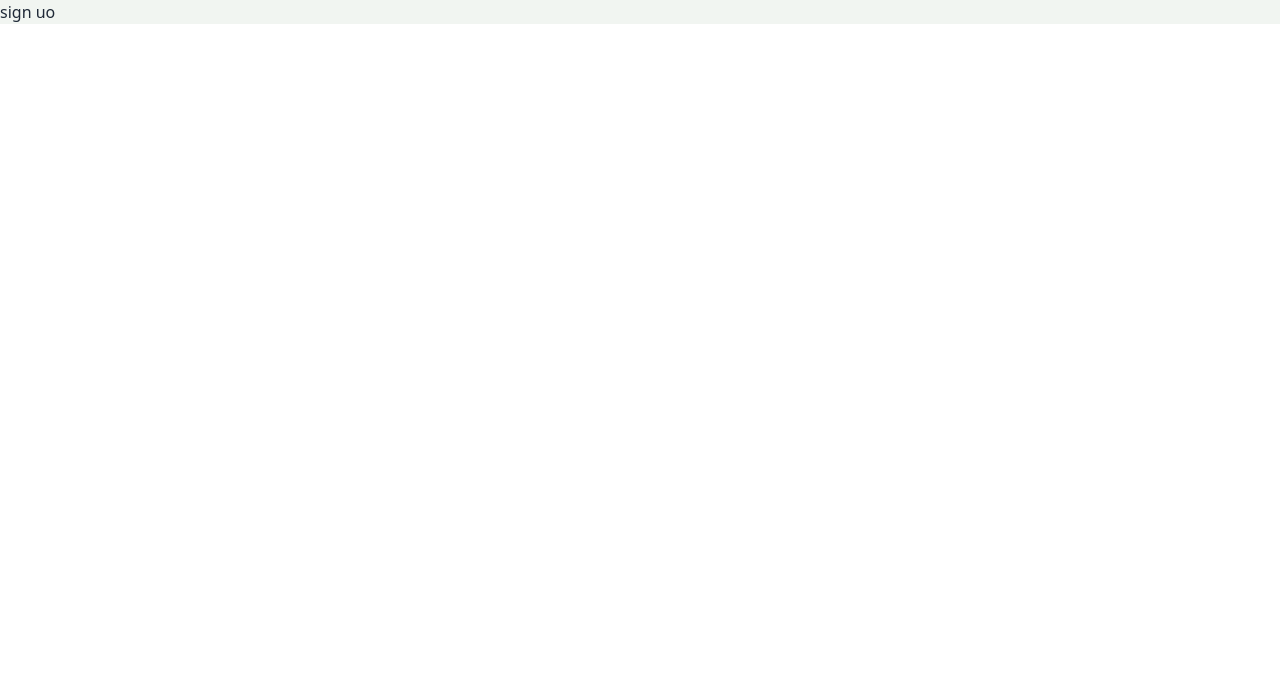
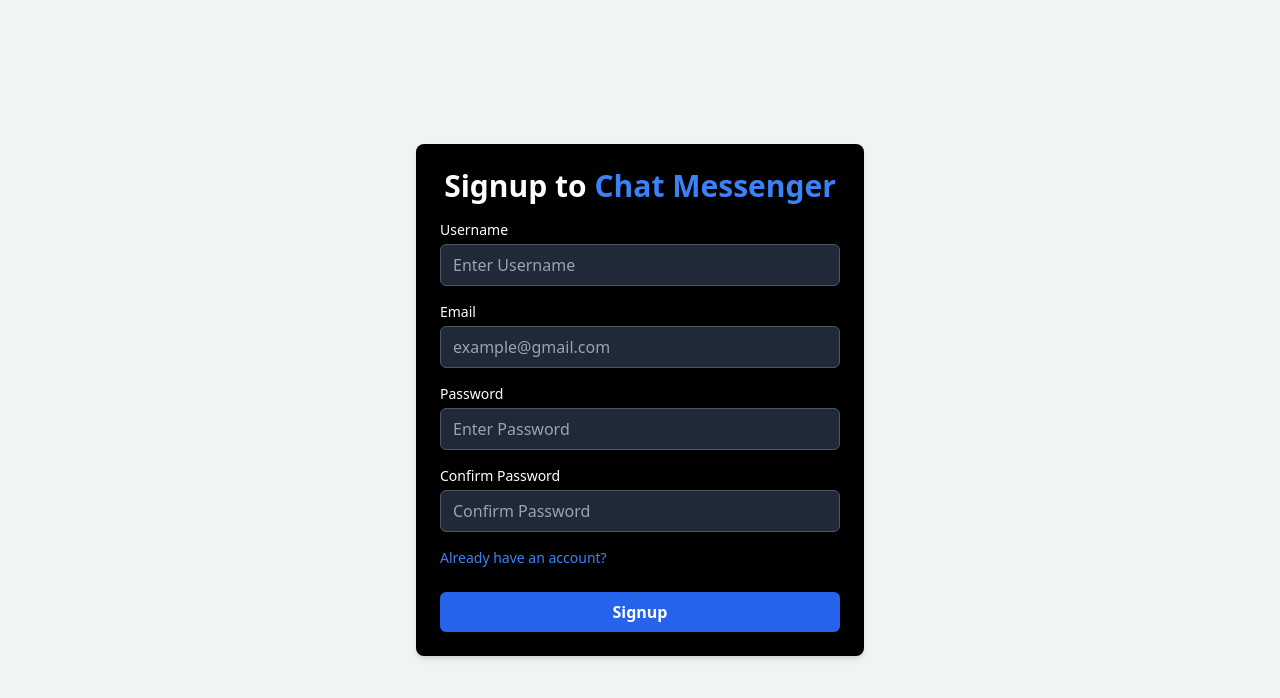
Before and after one commit to AmhjadKhan/chat_-massanger, a React (Vite) app: page /signup in a window 1280 px wide. Shown: the top 698 px of the page. Built offline with nearby package versions, Linux system fonts and the light colour scheme.

Commit message:
this is signup page design commit

```diff
--- a/src/pages/Signup.jsx
+++ b/src/pages/Signup.jsx
@@ -1,11 +1,76 @@
-import React from 'react'
+import React from "react";
+import { Link } from "react-router-dom";
 
 const Signup = () => {
   return (
-    <div>
-      <h1>sign uo</h1>
+    <div className="flex flex-col items-center justify-center min-h-screen px-4 sm:px-6 lg:px-8">
+      <div className="w-full max-w-md p-6 rounded-lg shadow-md bg-black">
+        <h1 className="text-3xl font-semibold text-center text-white">
+          Signup to
+          <span className="text-blue-500"> Chat Messenger</span>
+        </h1>
+
+        <form>
+          <div>
+            <label className="block text-sm font-medium text-white mt-4">
+              Username
+            </label>
+            <input
+              type="text"
+              placeholder="Enter Username"
+              className="w-full px-3 py-2 mt-1 text-white bg-gray-800 border border-gray-600 rounded-md focus:outline-none focus:ring focus:ring-blue-500 focus:border-blue-500"
+            />
+          </div>
+
+          <div>
+            <label className="block text-sm font-medium text-white mt-4">
+              Email
+            </label>
+            <input
+              type="email"
+              placeholder="example@gmail.com"
+              className="w-full px-3 py-2 mt-1 text-white bg-gray-800 border border-gray-600 rounded-md focus:outline-none focus:ring focus:ring-blue-500 focus:border-blue-500"
+            />
+          </div>
+
+          <div>
+            <label className="block text-sm font-medium text-white mt-4">
+              Password
+            </label>
+            <input
+              type="password"
+              placeholder="Enter Password"
+              className="w-full px-3 py-2 mt-1 text-white bg-gray-800 border border-gray-600 rounded-md focus:outline-none focus:ring focus:ring-blue-500 focus:border-blue-500"
+            />
+          </div>
+
+          <div>
+            <label className="block text-sm font-medium text-white mt-4">
+              Confirm Password
+            </label>
+            <input
+              type="password"
+              placeholder="Confirm Password"
+              className="w-full px-3 py-2 mt-1 text-white bg-gray-800 border border-gray-600 rounded-md focus:outline-none focus:ring focus:ring-blue-500 focus:border-blue-500"
+            />
+          </div>
+
+          <Link
+            to="/login"
+            className="block text-sm font-medium text-blue-500 hover:underline mt-4"
+          >
+            Already have an account?
+          </Link>
+
+          <button
+            className="w-full px-4 py-2 mt-6 font-bold text-white bg-blue-600 rounded-md hover:bg-blue-700"
+          >
+            Signup
+          </button>
+        </form>
+      </div>
     </div>
-  )
-}
+  );
+};
 
-export default Signup
+export default Signup;
```
